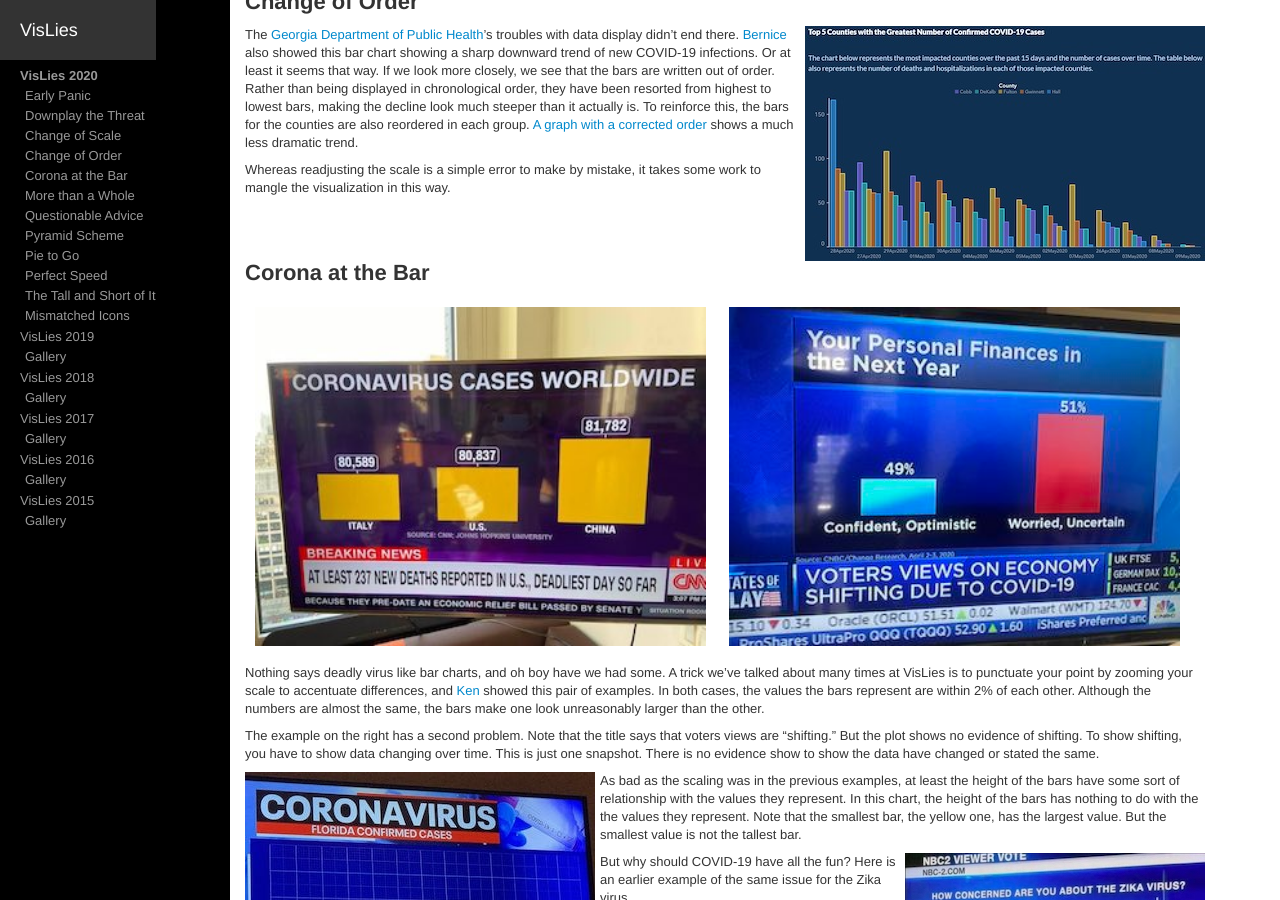
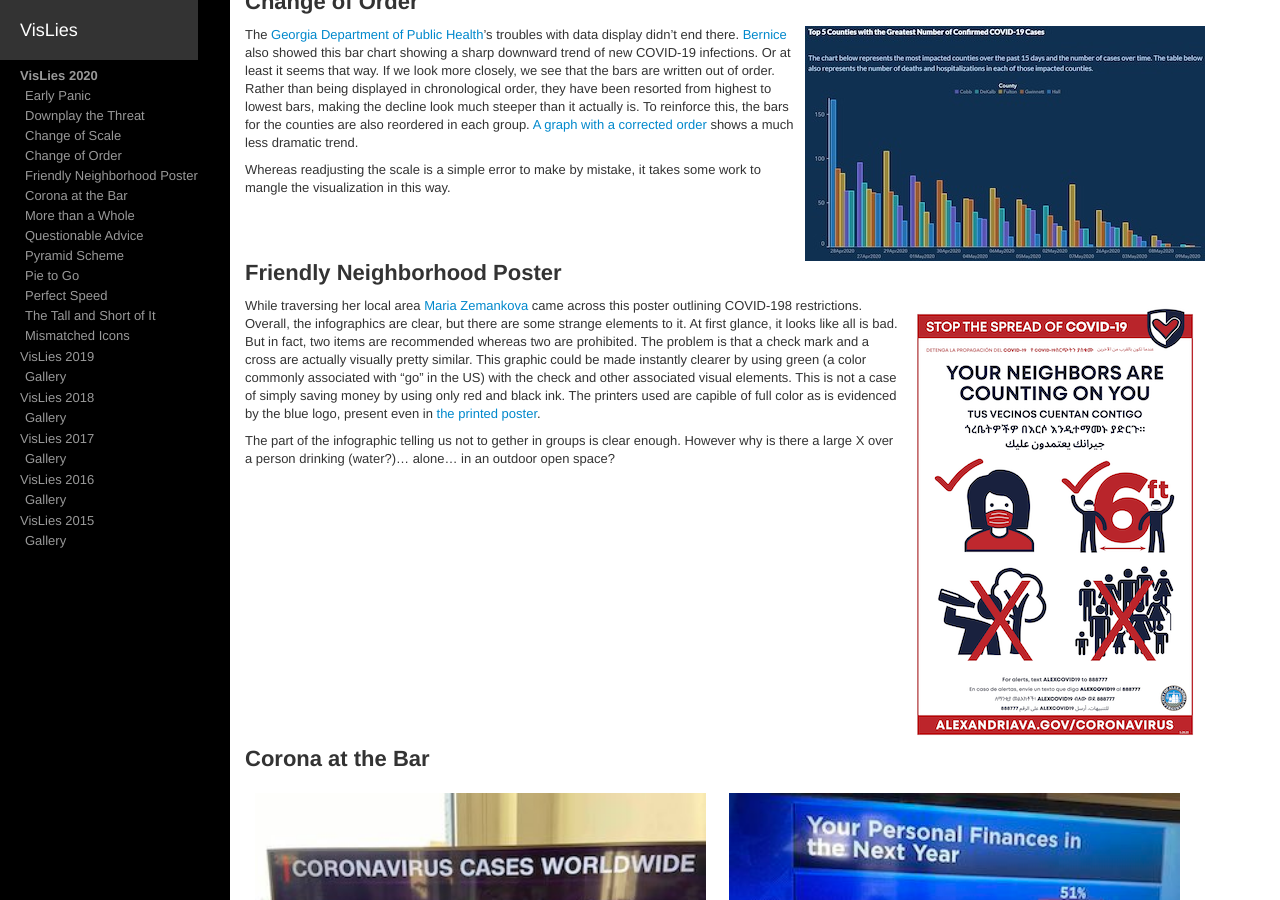
Before and after one commit to vislies/2020, a Jekyll site: the page built from gallery/index.md, in a window 1280 px wide and 900 px high, scrolled down 1333 px. Built offline with Jekyll 4.4.1, drawn with Linux system fonts in a browser that asks for light colours.

Commit message:
COVID poster

```diff
--- a/gallery/index.md
+++ b/gallery/index.md
@@ -9,6 +9,8 @@ gallery-nav:
     url: "#change-of-scale"
   - title: Change of Order
     url: "#change-of-order"
+  - title: Friendly Neighborhood Poster
+    url: "#friendly-neighborhood-poster"
   - title: Corona at the Bar
     url: "#corona-at-the-bar"
   - title: More than a Whole
@@ -148,6 +150,28 @@ Whereas readjusting the scale is a simple error to make by mistake, it takes som
 
 [Georgia Department of Public Health]: https://dph.georgia.gov/covid-19-daily-status-report
 [A graph with a corrected order]: https://drive.google.com/file/d/1QR3-W6sW8LsyqQi1HRzukCYUZ2d2ajiI/view?usp=sharing
+
+
+## Friendly Neighborhood Poster
+
+<a href="https://drive.google.com/file/d/1uYfwfmh7-76_9AGwf5toFR5RHzdjdHzR/view?usp=sharing" class="image-right">
+![Covid Sign](covid-sign-thumbnail.png)
+</a>
+
+While traversing her local area [Maria Zemankova] came across this poster outlining COVID-198 restrictions.
+Overall, the infographics are clear, but there are some strange elements to it.
+At first glance, it looks like all is bad.
+But in fact, two items are recommended whereas two are prohibited.
+The problem is that a check mark and a cross are actually visually pretty similar.
+This graphic could be made instantly clearer by using green (a color commonly associated with "go" in the US) with the check and other associated visual elements.
+This is not a case of simply saving money by using only red and black ink.
+The printers used are capible of full color as is evidenced by the blue logo, present even in [the printed poster].
+
+The part of the infographic telling us not to gether in groups is clear enough.
+However why is there a large X over a person drinking (water?)... alone... in an outdoor open space?
+
+[Maria Zemankova]: https://en.wikipedia.org/wiki/Maria_Zemankova
+[the printed poster]: https://drive.google.com/file/d/15yczc4acpeyg6Bd4b77fHU8wYPm6bMD5/view?usp=sharing
 
 
 ## Corona at the Bar
```
Also changed, not shown: gallery/covid-sign-thumbnail.png (added).
